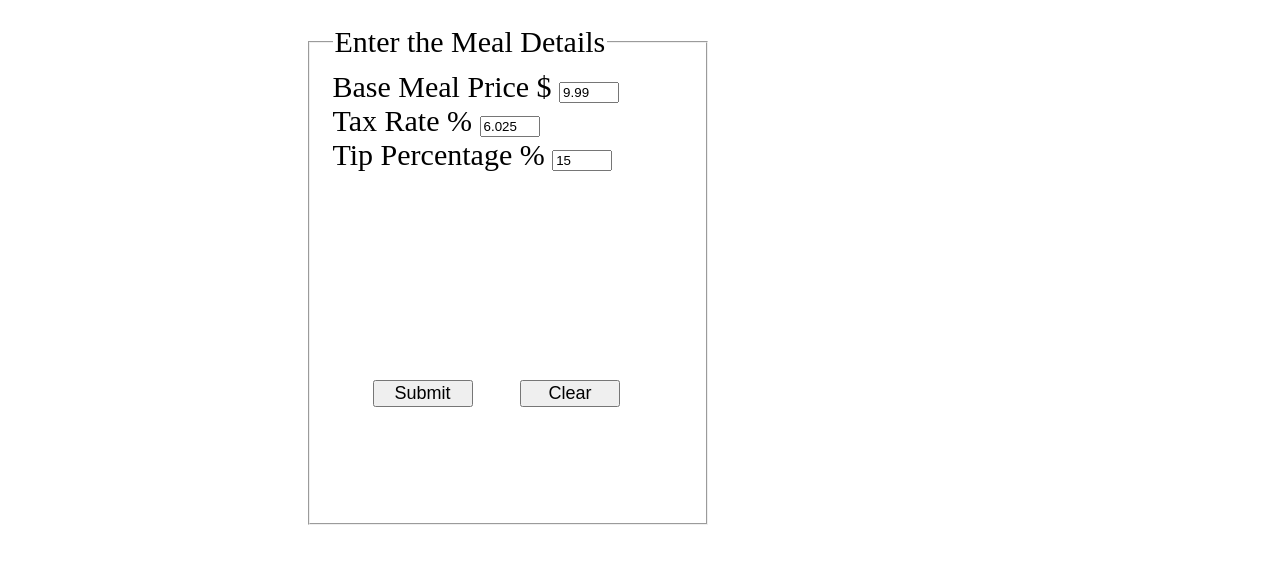
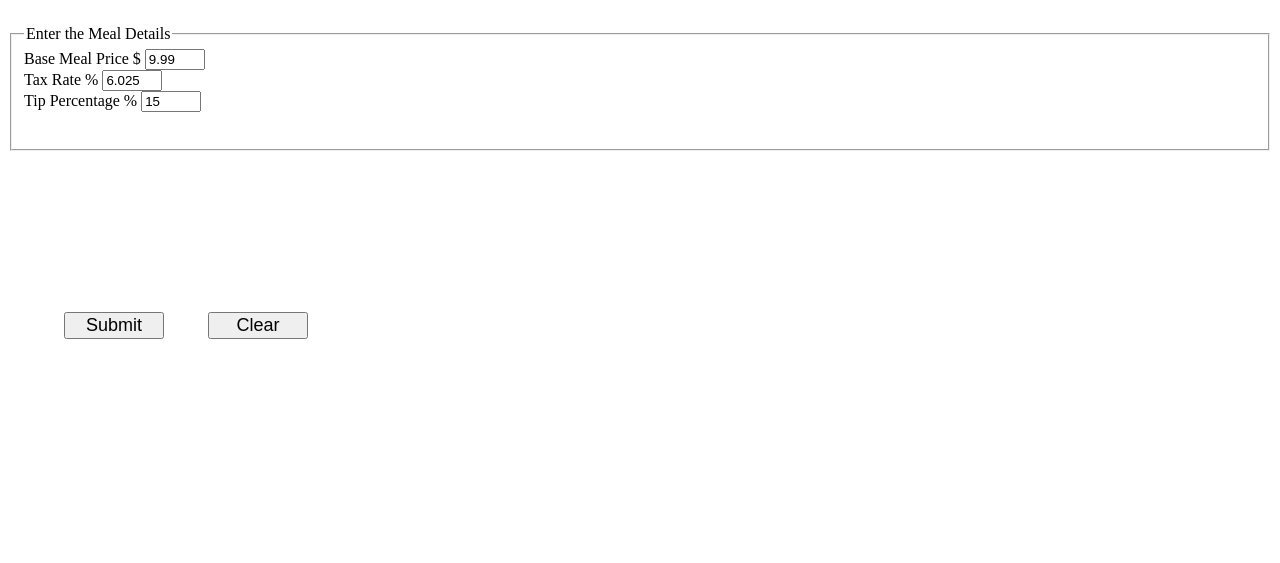
Before and after one commit to thinkful-ei-armadillo/Wait-Staff-Calculator, a plain HTML site: page index.html in a window 1280 px wide. Shown: the part 79-642 px from the top of the page. Drawn offline with nearby package versions, Linux system fonts and the light colour scheme.

Commit message:
generate functions, html broken

```diff
--- a/index.html
+++ b/index.html
@@ -11,19 +11,11 @@
 
 <body>
     <h1>Waitstaff Calculator</h1>
-    <fieldset class="meal-details">
-        <legend>Enter the Meal Details</legend>
-        <form for="entering meal details">
-            <label for="base meal price">Base Meal Price $</label>
-            <input type="number" for="base meal price" value="9.99" class="input" step=".01" min=".01" required><br>
-            <label for="tax rate">Tax Rate %</label>
-            <input type="number" for="tax rate" value="6.025" class="input" step=".001" min=".001" required><br>
-            <label for="tip percentage">Tip Percentage %</label>
-            <input type="number" for='tip percentage' value="15" min="0" class="input" required><br>
-            <input type="submit" for='submit input' class="button">
-            <input type="submit" for="cancel" value="Clear" class="button">
-        </form>
+    <fieldset id="meal-details">
+
     </fieldset>
+    <script src="https://code.jquery.com/jquery-3.2.1.min.js"></script>
+    <script src="index.js"></script>
 </body>
 
 </html>
--- a/index.js
+++ b/index.js
@@ -0,0 +1,23 @@
+/* global $ */
+
+'use strict';
+
+function generateMealDetails(){
+  return `<legend>Enter the Meal Details</legend>
+        <form for="entering meal details">
+            <label for="base meal price">Base Meal Price $</label>
+            <input type="number" for="base meal price" value="9.99" class="input" step=".01" min=".01" required><br>
+            <label for="tax rate">Tax Rate %</label>
+            <input type="number" for="tax rate" value="6.025" class="input" step=".001" min=".001" required><br>
+            <label for="tip percentage">Tip Percentage %</label>
+            <input type="number" for='tip percentage' value="15" min="0" class="input" required><br>
+            <input type="submit" for='submit input' class="button">
+            <input type="submit" for="cancel" value="Clear" class="button">
+        </form>`;
+}
+
+function render(){
+  $('#meal-details').html(generateMealDetails);
+}
+
+$(render);
```
